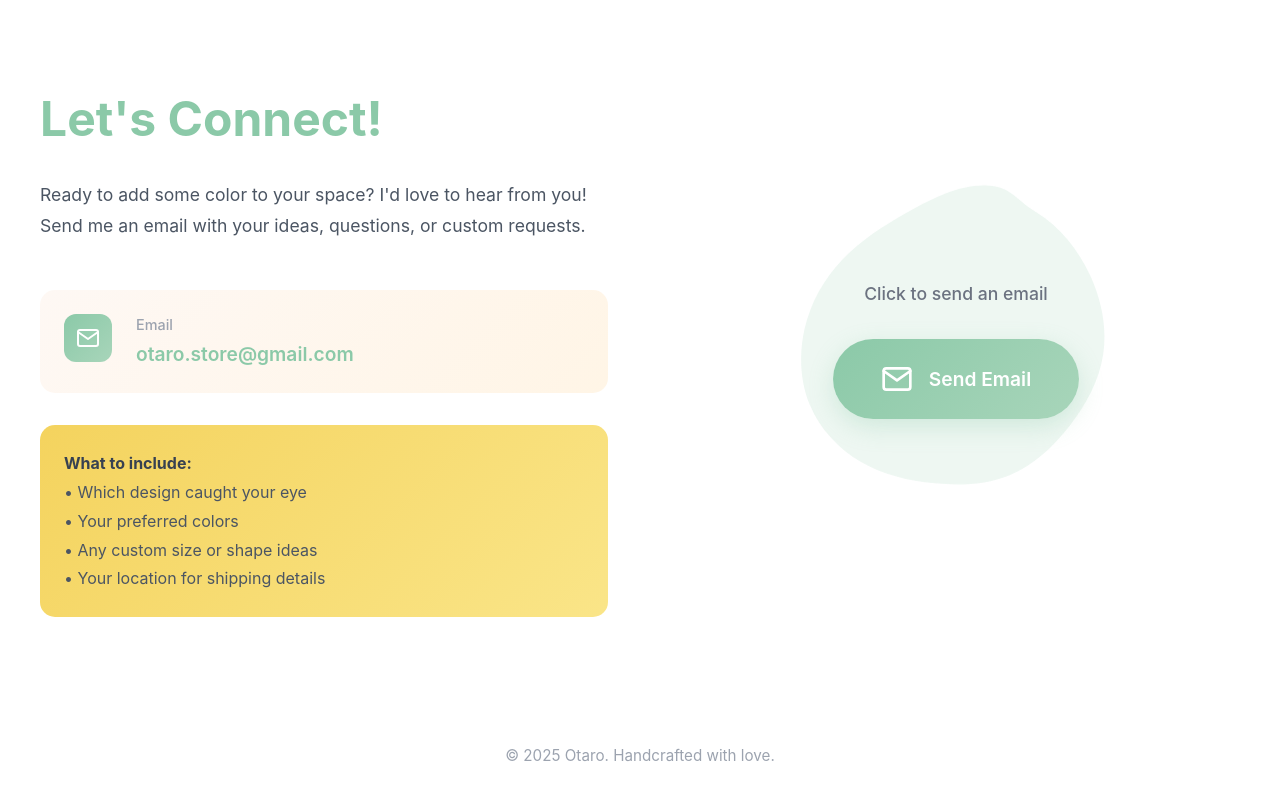
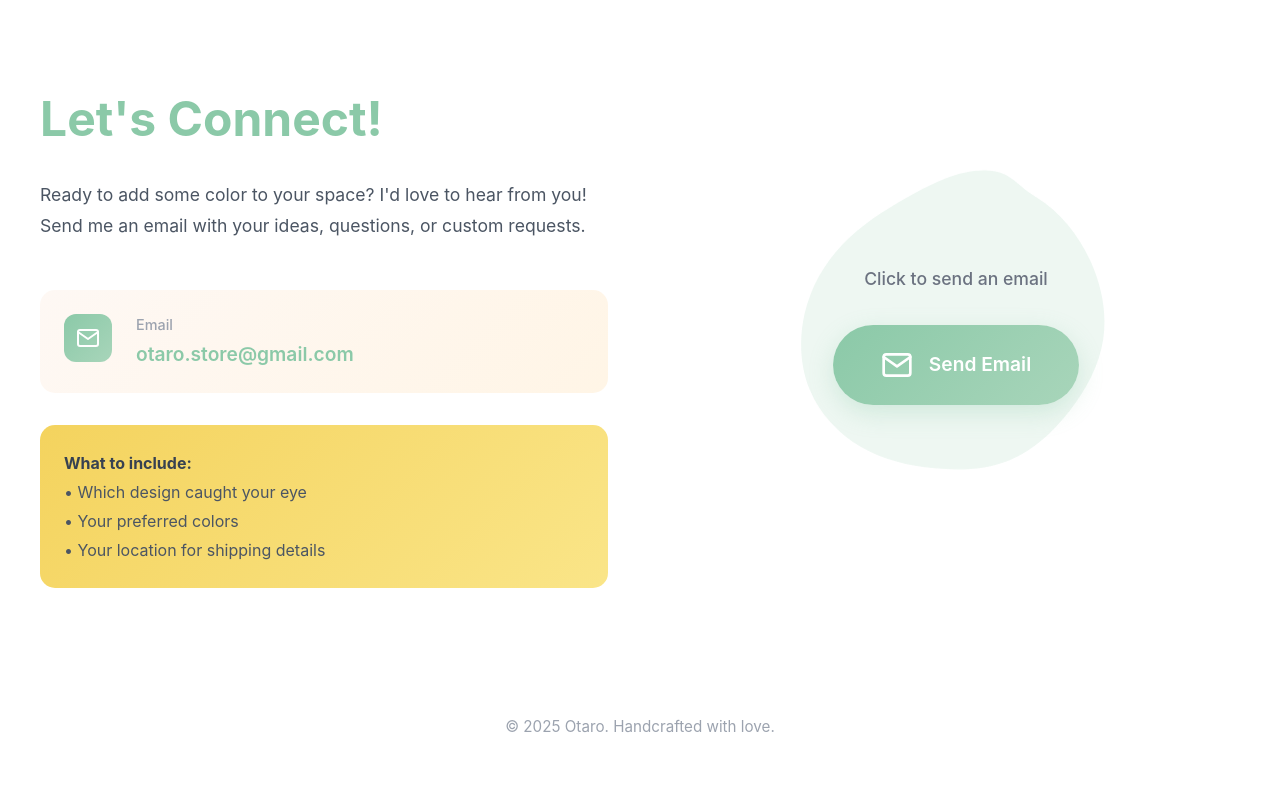
Before and after one commit to kokadva/otaro-info-website, a Vue app: page / in a window 1280 px wide. Shown: the part 3353-4153 px from the top of the page. Built offline with nearby package versions, Linux system fonts and the light colour scheme.

Commit message:
Updated Contact.vue

```diff
--- a/src/components/Contact.vue
+++ b/src/components/Contact.vue
@@ -29,7 +29,6 @@
               <strong>What to include:</strong><br>
               • Which design caught your eye<br>
               • Your preferred colors<br>
-              • Any custom size or shape ideas<br>
               • Your location for shipping details
             </p>
           </div>
```
